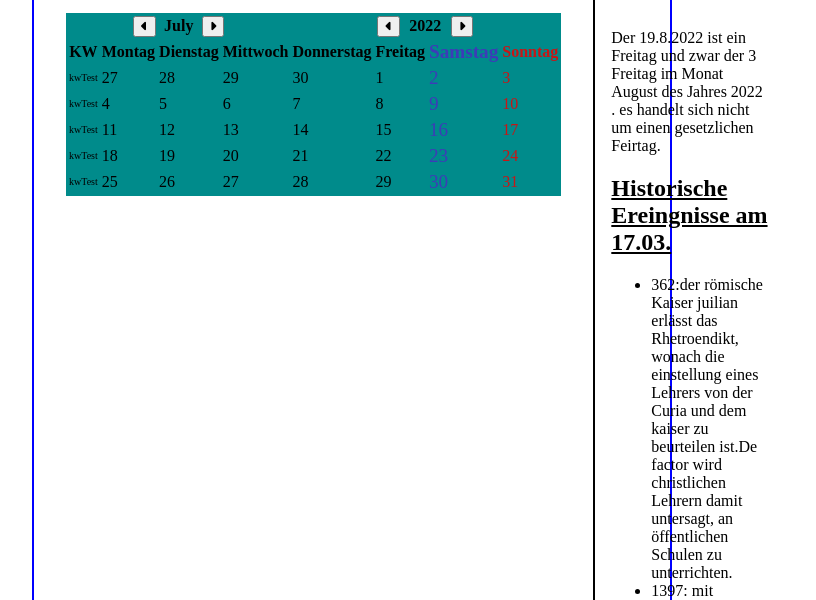
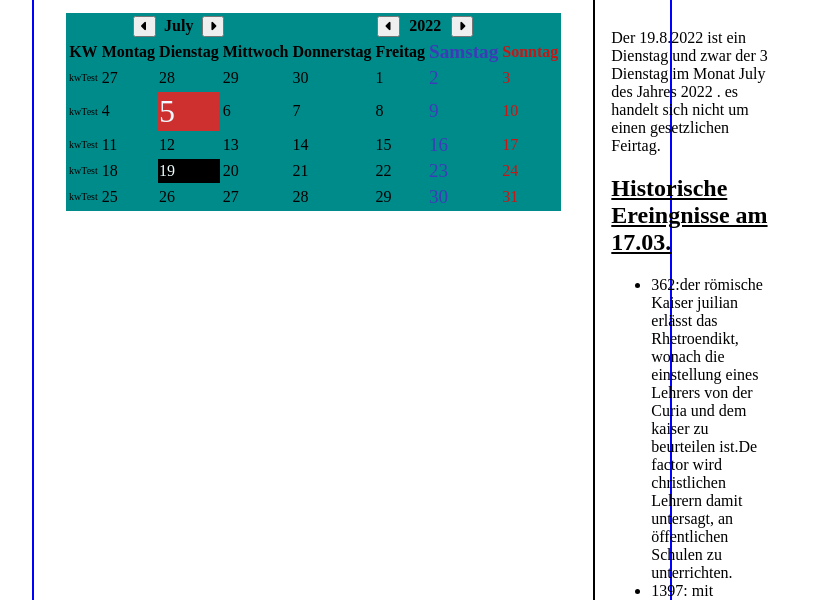
Before and after one commit to obaidaxt/Kalendar, a plain HTML site: page index.html in a window 1280 px wide. Both pictures are taken after a click on the button 422 px from the left and 226 px from the top of the page. Shown: the part 200-800 px from the top of the page, without its empty margins (288-1104 px from the left). Drawn offline with Linux system fonts and the light colour scheme.

Commit message:
commit1908

```diff
--- a/function.js
+++ b/function.js
@@ -4,24 +4,36 @@ const monthNames = [
 ];
 let today = new Date();
 let calendarDate = today;
+let day = today.getDate();
+let dayCalendar =calendarDate.getDate();
+let month =today.getMonth()+1;
+let monthCalendar =calendarDate.getMonth()+1;
+const dayNames = ["Sonntag","Montag","Dienstag","Mittwoch","Donnserstag","Freitag","Samstag"];
+let year=today.getFullYear();
+let dayOfWeekCalendar= dayNames[calendarDate.getDate()];
+
+
+
+function changeBoxText(){
+    let monthD = monthNames[calendarDate.getMonth()];
+    document.getElementById('infotext_month').innerHTML = monthD;
+
+    let dayOfWeek = dayNames[calendarDate.getDay()];
+    document.getElementById('infotext_dayweek').innerHTML = dayOfWeek
+    document.getElementById('infotext_dayweekmonat').innerHTML = dayOfWeek
+}
+
+
 
 function main() {
-    let year=today.getFullYear();
-    let month =today.getMonth()+1
 
-    let day =today.getDate()
     let genauerTag
     let holidayYesNoD = false;
 
     let germanDate= day + "." + month + "." + year;
 
-    const dayNames = ["Sonntag","Montag","Dienstag","Mittwoch","Donnserstag","Freitag","Samstag"];
-    let monthD = monthNames[today.getMonth()];
-    document.getElementById('infotext_month').innerHTML = monthD ;
 
-    const dayOfWeek = dayNames[today.getDay()];
-    document.getElementById('infotext_dayweek').innerHTML = dayOfWeek
-    document.getElementById('infotext_dayweekmonat').innerHTML = dayOfWeek
+    changeBoxText();
 
 
 
@@ -64,36 +76,30 @@ function main() {
     }else{
         genauerTag=5
     }
-    // document.getElementById("kalendarTitle").innerHTML=monthD
     document.getElementById("calendarH").innerHTML=germanDate
-
     document.getElementById('infotext_year').innerHTML = year;
-    // document.getElementById('titelRight').innerHTML = year;
     document.getElementById("infotext_dateD").innerHTML = today;
     document.getElementById("infotext_day").innerHTML = genauerTag;
-    // document.getElementById("infotext_month").innerHTML = monthD;
     document.getElementById("infotext_dateD").innerHTML = germanDate;
+    //kann man mit normal if statement
     document.getElementById("infotext_holiday").innerHTML = holidayYesNoD ? '' : 'nicht';
-
-    console.log(year);
-    console.log(easterDate(2021));
-
-
     drawCalendar();
 }
 
 function drawCalendar() {
-
-    console.log('dawCalebdar: ' + calendarDate);
     document.getElementById('kalendermonat').innerHTML = monthNames[calendarDate.getMonth()];
     document.getElementById('kalenderjahr').innerHTML = calendarDate.getFullYear();
     const lastOfMonth = new Date(
         calendarDate.getFullYear(),
-        calendarDate.getMonth() + 1,
+        calendarDate.getMonth() +1,
         0
     );
+    console.log(lastOfMonth)
     const lastDay = lastOfMonth.getDate(); //z.B. 31, 30, 28
     const lastOfMonthWeekday = lastOfMonth.getDay();
+    console.log(lastOfMonthWeekday)
+
+
     // 0    0
     // 1    6
     // 2    5
@@ -120,6 +126,7 @@ function drawCalendar() {
 
     let kalender = '';
     for (let i = 0; i < daysToDrawBefore + lastDay + daysToDrawAfter; i++) {
+        // HIER WERDEN DIE TAGE GEBAUT!!
         let cellDate = new Date (firstDayToDraw.getFullYear(), firstDayToDraw.getMonth(), firstDayToDraw.getDate() + i);
         // Reihe öffnen
         if (cellDate.getDay() == 1) {
@@ -129,16 +136,41 @@ function drawCalendar() {
         let cellClass = '';
         // Zelle schreiben
         if (cellDate.getDay() == 6) {
-            cellClass = 'we';
+            cellClass += 'we ';
         }
         else if(cellDate.getDay()==0){
-            cellClass='w';
+            cellClass += 'w ';
         }
-        kalender += '<td class="' + cellClass + '">' + cellDate.getDate() + '</td>';
+        else if(cellDate.getDate()==today.getDate() && cellDate.getMonth()==today.getMonth() && cellDate.getFullYear()==today.getFullYear()){
+            cellClass +='changeToday '
+        }
+        else if(isFeiertag(cellDate)){
+            cellClass +='changeFeiertag '
+        }
+
+        if(calendarDate.getDate() == cellDate.getDate() && calendarDate.getMonth() == cellDate.getMonth()){
+            cellClass +='calendarDate '
+        }
+
+
+        // else if(cellDate.ostersonntag.getDate()  && ostersonntag.getMonth() + 1){
+        //     cellClass +='changeOstern'
+        // }
+
+        // console.log(cellDate.getDate())
+        console.log(calendarDate.getDate())
+
+        let onClick =  '"setDate(new Date('+cellDate.getFullYear()+','+cellDate.getMonth()+','+cellDate.getDate()+'))"';
+    //HTML Beispiel->   "setDate(new Date(2022,7,19))"
+
+        let neuerTag = '<td class="' + cellClass + '"onClick='+ onClick + ' ">' + cellDate.getDate() + '</td>'; // In Dieser zeile wird der Tag zusammengebaut
+        kalender += neuerTag;
+
         // Reihe schließen
         if (cellDate.getDay() == 0) {
             kalender += '</tr>';
         }
+
 
 
     }
@@ -147,23 +179,39 @@ function drawCalendar() {
 }
 
 
-    function decreaseMonth() {
-        calendarDate = new Date(calendarDate.getFullYear(), calendarDate.getMonth() - 1, 15);
+function setDate(dateToSet){
+
+    calendarDate = dateToSet;
     drawCalendar();
+    changeBoxText();
 }
 
+function decreaseMonth() {
+    setDate(new Date(calendarDate.getFullYear(), calendarDate.getMonth() - 1, calendarDate.getDate()));
+}
 function increaseMonth(){
-        calendarDate = new Date(calendarDate.getFullYear(), calendarDate.getMonth() + 1, 15);
-        drawCalendar();
+    setDate(new Date(calendarDate.getFullYear(), calendarDate.getMonth() + 1, calendarDate.getDate()));
 }
 function decreaseYear(){
-        calendarDate = new Date(calendarDate.getFullYear()- 1, 0);
-        drawCalendar();
+    setDate(new Date(calendarDate.getFullYear()- 1, calendarDate.getMonth(),calendarDate.getDate()));
 }
 function increaseYear(){
-        calendarDate= new Date(calendarDate.getFullYear()+1, 0);
-        drawCalendar();
+    setDate(new Date(calendarDate.getFullYear()+1, calendarDate.getMonth(),calendarDate.getDate()));
 }
+
+function isFeiertag(cellDate){
+    let holidayDays=[1,3,6,9,5,30,10]
+    let holidayMonths=[0,1,4,5,6,8,9]
+    for (let i=0; i < 6 ; i++) {
+        if(cellDate.getDate()==holidayDays[i] && cellDate.getMonth()==holidayMonths[i]){
+            return true
+
+        }
+
+    }
+
+}
+
     function easterDate( year ) {
     var date, a, b, c, m, d;
     // Instantiate the date object.
--- a/style.css
+++ b/style.css
@@ -93,3 +93,27 @@ table{
 #kalenderjahr{
     padding: 2%;
 }
+.changeToday{
+                    font-size: xx-large;
+                    background-color: rgb(206, 47, 47);
+                    color: aliceblue;
+}
+.changeHoliday{
+    font-size: xx-large;
+    background-color: rgb(206, 47, 47);
+    color: aliceblue;
+}
+.changeOstern{
+    font-size: xx-large;
+    background-color: rgb(206, 47, 47);
+    color: aliceblue;
+}
+.changeFeiertag{
+    font-size: xx-large;
+    background-color: rgb(206, 47, 47);
+    color: aliceblue;
+}
+.calendarDate{
+background-color: black;
+color: azure;
+}
```
Lines whose indentation alone changed are shown as unchanged.
